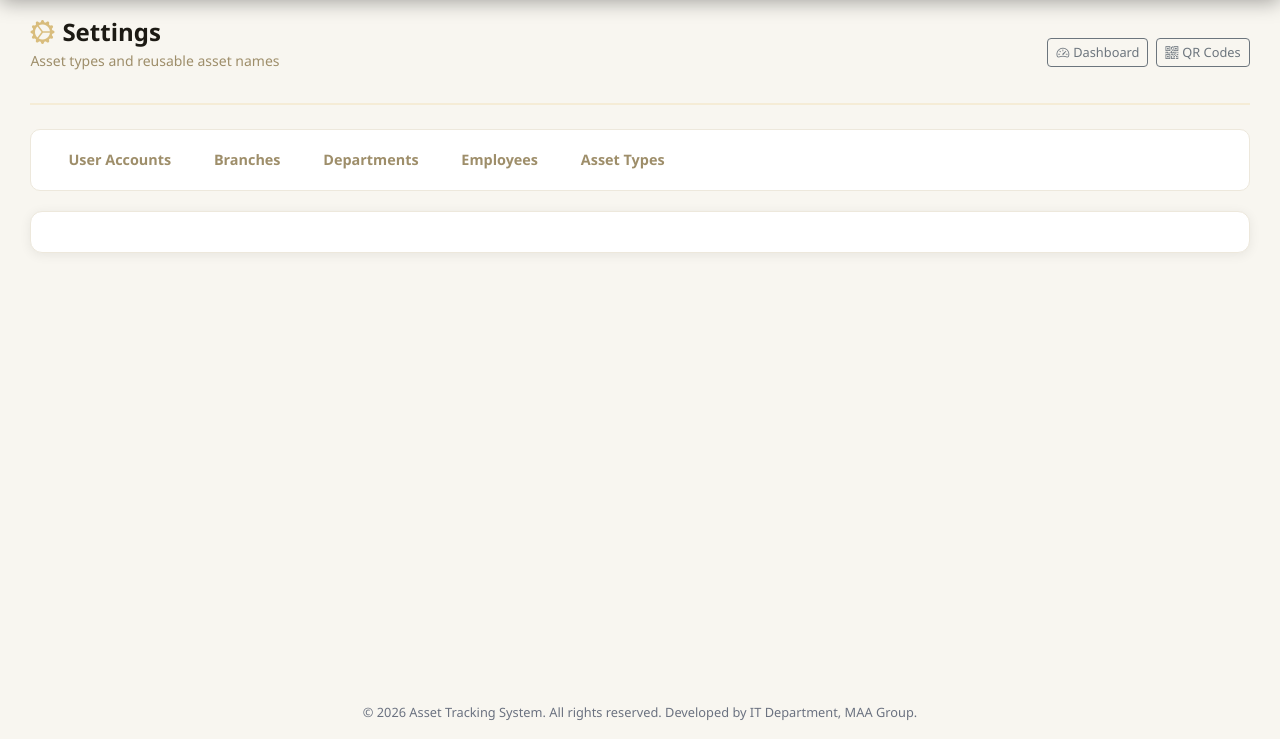
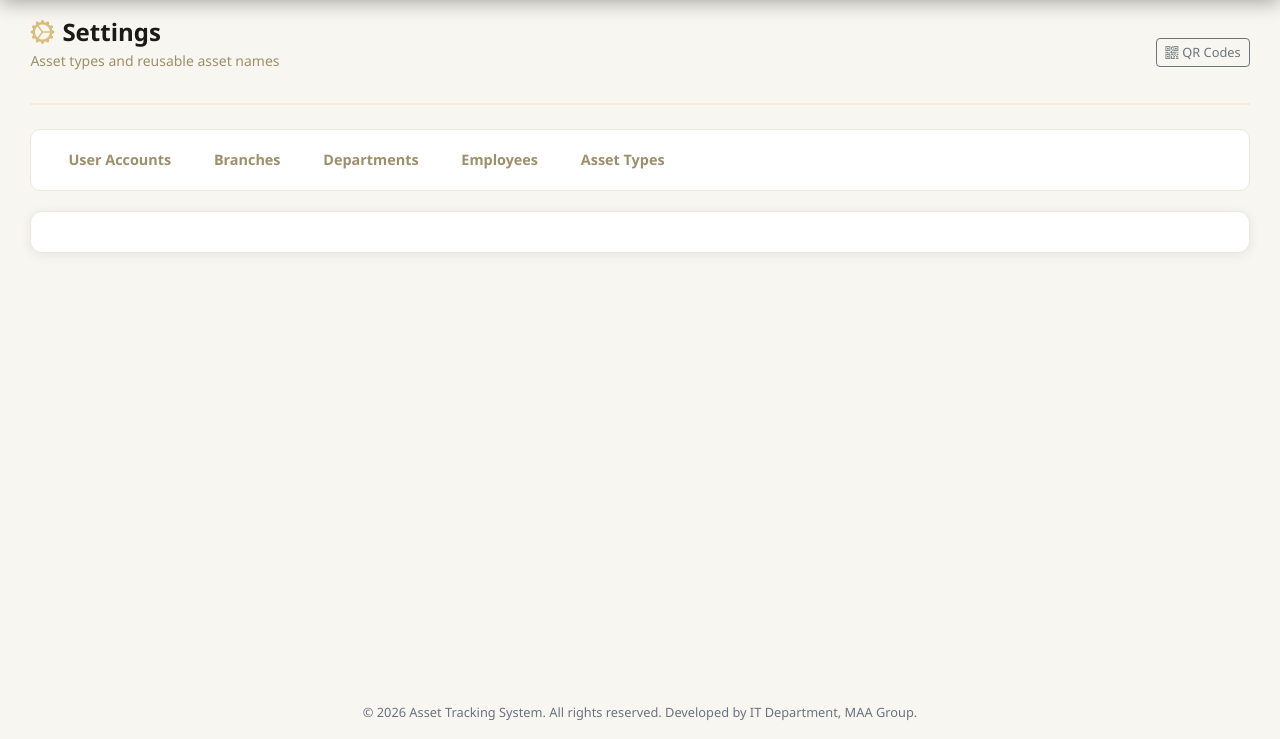
Before and after one commit to Jaypeeeee6/Asset-Tracking-System, a Python web app: template templates/settings.html in a window 1280 px wide. Shown: the part 60-799 px from the top of the page. Run offline with Jinja, Linux system fonts and the light colour scheme; the template is opened without the code that fills it: most values are stand-ins (such as "Sample title", 1, 10 or a date in 2020); some libraries are stand-ins or nearby versions.

Commit message:
Refactor settings page layout by moving 'Add New User' button to the users panel and removing conditional rendering from settings template.

```diff
--- a/templates/partials/settings_auth_users_panel.html
+++ b/templates/partials/settings_auth_users_panel.html
@@ -1,7 +1,8 @@
 {% from "macros/app_components.html" import add_button %}
 <div class="settings-users">
-    <div class="settings-toolbar">
+    <div class="settings-toolbar d-flex flex-wrap justify-content-between align-items-center gap-2 mb-2">
         <div class="text-muted small fw-semibold text-uppercase" style="letter-spacing:0.06em;">Accounts</div>
+        {{ add_button('Add New User', href=url_for('auth.add_auth_user'), icon='bi bi-person-plus') }}
     </div>
 
     <div class="alert alert-info py-2 px-3 small mb-3" role="note">
--- a/templates/settings.html
+++ b/templates/settings.html
@@ -40,13 +40,6 @@
             </p>
         </div>
         <div class="d-flex gap-2 align-items-center flex-wrap">
-            {% if active_tab == 'users' %}
-                {{ add_button('Add New User', href=url_for('auth.add_auth_user'), icon='bi bi-person-plus') }}
-            {% else %}
-                <a href="{{ url_for('assets.dashboard') }}" class="btn btn-outline-secondary btn-sm">
-                    <i class="bi bi-speedometer2 me-1"></i>Dashboard
-                </a>
-            {% endif %}
             <a href="{{ url_for('assets.dashboard') }}?openModal=departmentQRModal" class="btn btn-outline-secondary btn-sm">
                 <i class="bi bi-qr-code me-1"></i>QR Codes
             </a>
```
